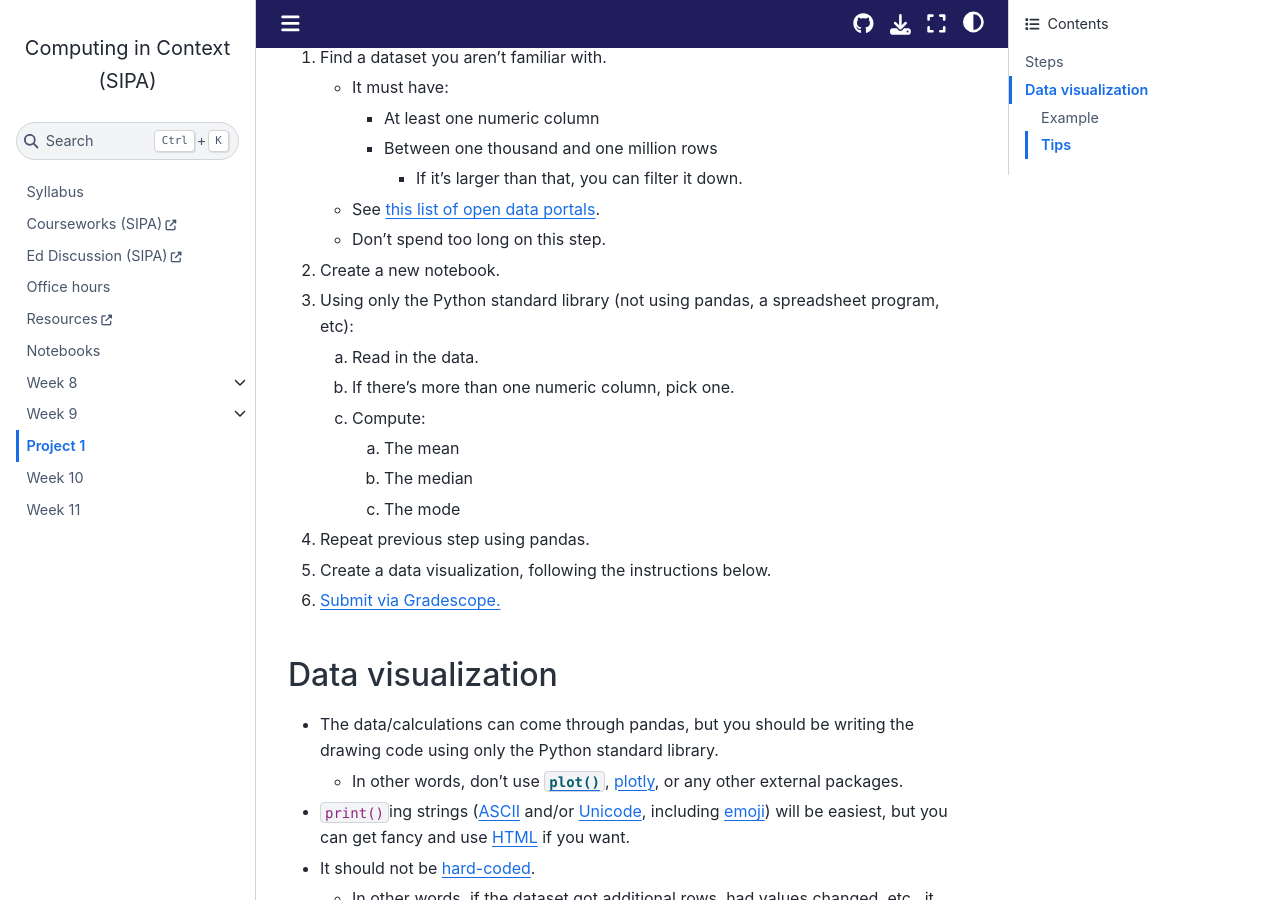
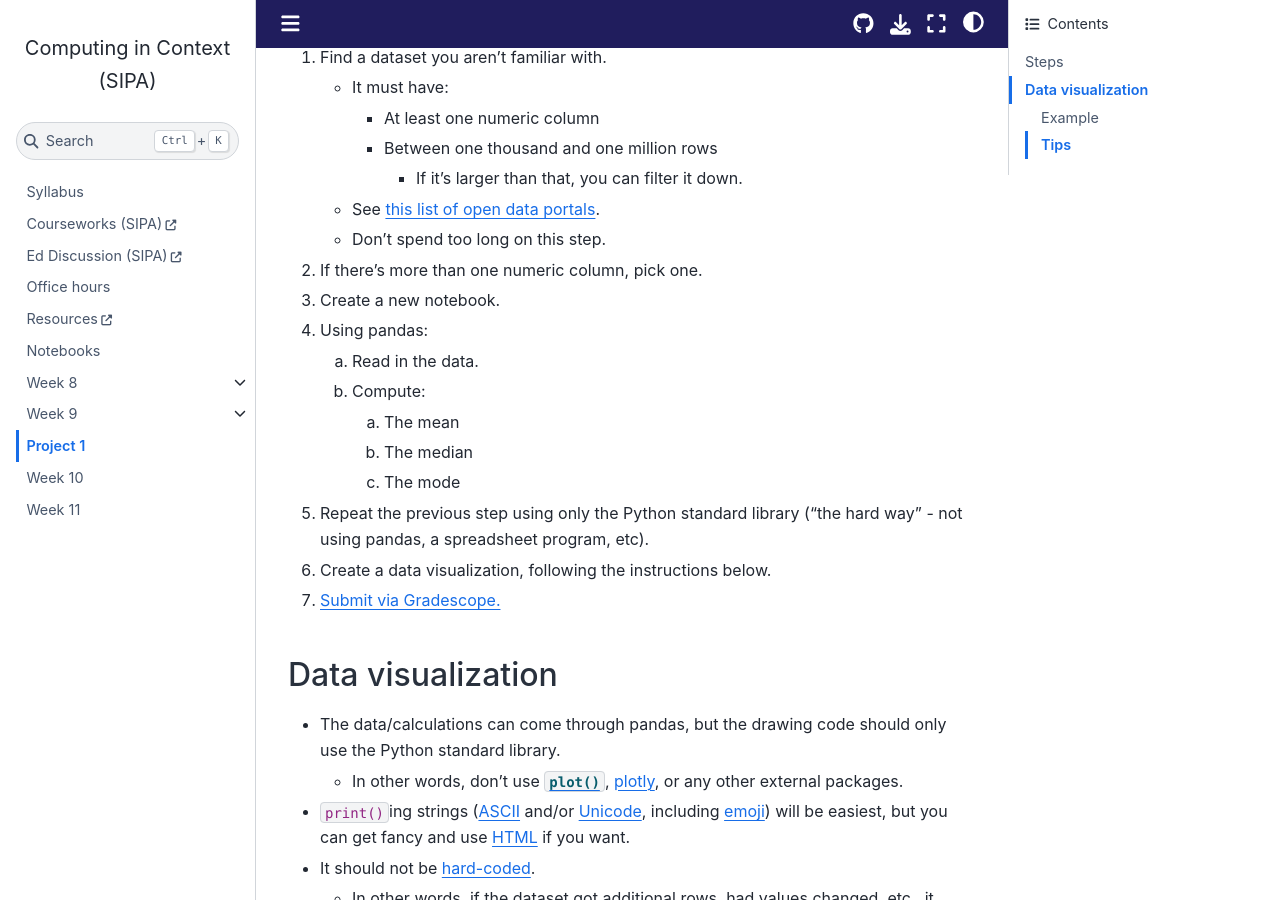
Before and after one commit to afeld/computing-in-context, a Jupyter Book: the page built from project_1.md, in a window 1280 px wide and 900 px high, scrolled down 426 px. Built offline with Jupyter Book 1.0.4 settings and Sphinx 7.4.7 and the Sphinx Book theme 1.1.4, drawn with Linux system fonts in a browser that asks for light colours.

Commit message:
rearrange Project 1 to increase in difficulty

```diff
--- a/project_1.md
+++ b/project_1.md
@@ -19,21 +19,21 @@ For all steps, explain what you're doing and what you found using [Markdown cell
        - If it's larger than that, you can filter it down.
    - See [this list of open data portals](https://python-public-policy.afeld.me/en/columbia/final_project/resources.html#open-data-portals).
    - Don't spend too long on this step.
+1. If there's more than one numeric column, pick one.
 1. Create a new notebook.
-1. Using only the Python standard library (not using pandas, a spreadsheet program, etc):
+1. Using pandas:
    1. Read in the data.
-   1. If there's more than one numeric column, pick one.
    1. Compute:
       - The mean
       - The median
       - The mode
-1. Repeat previous step using pandas.
+1. Repeat the previous step using only the Python standard library ("the hard way" - not using pandas, a spreadsheet program, etc).
 1. Create a data visualization, following the instructions below.
 1. [Submit via Gradescope.](https://courseworks2.columbia.edu/courses/207091/assignments/1345872)
 
 ## Data visualization
 
-- The data/calculations can come through pandas, but you should be writing the drawing code using only the Python standard library.
+- The data/calculations can come through pandas, but the drawing code should only use the Python standard library.
   - In other words, don't use [`plot()`](https://pandas.pydata.org/docs/reference/api/pandas.DataFrame.plot.html), [plotly](https://plotly.com/python/), or any other external packages.
 - `print()`ing strings ([ASCII](https://www.techtarget.com/whatis/definition/ASCII-American-Standard-Code-for-Information-Interchange) and/or [Unicode](https://en.wikipedia.org/wiki/List_of_Unicode_characters), including [emoji](https://getemoji.com/)) will be easiest, but you can get fancy and use [HTML](https://mkonicek.medium.com/simple-tip-how-to-use-html-in-jupyter-notebook-eef14e81dbc5) if you want.
 - It should not be [hard-coded](https://en.wikipedia.org/wiki/Hard_coding).
```
